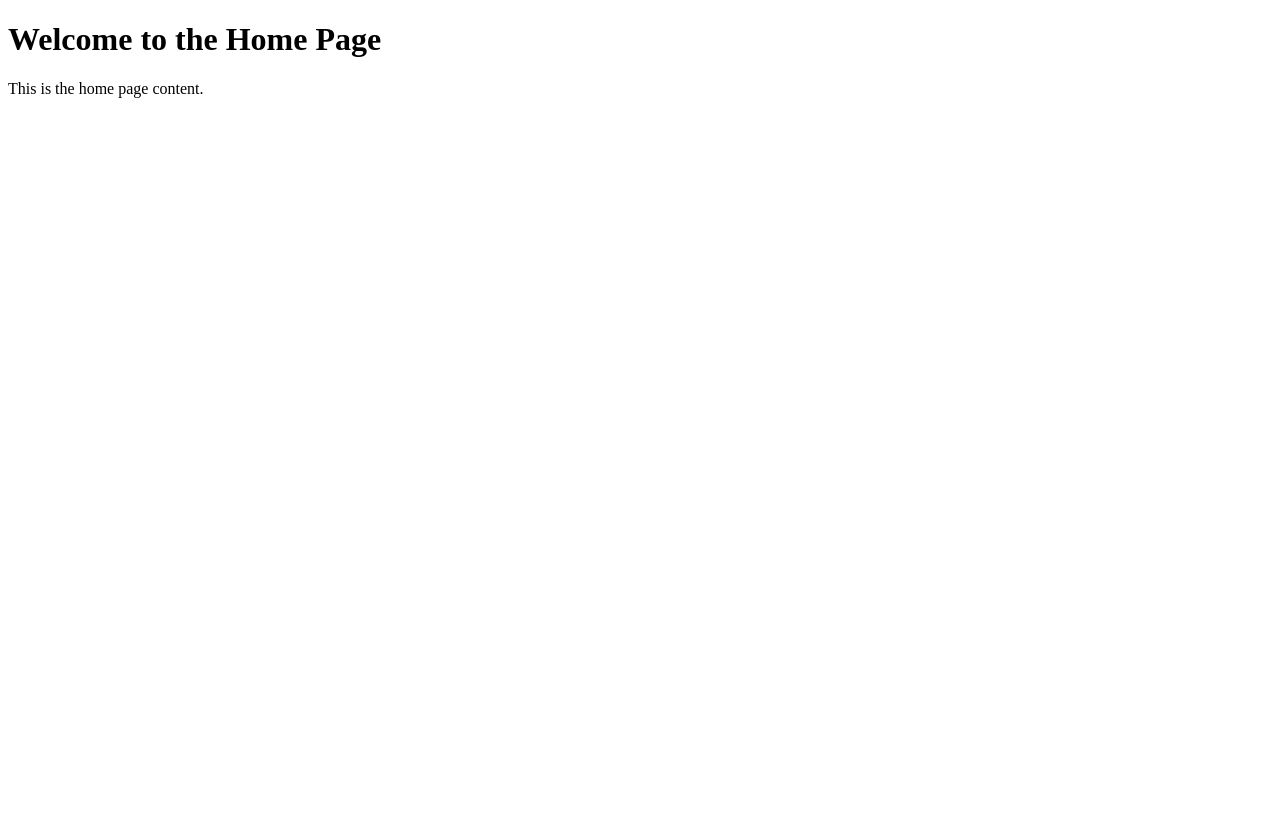
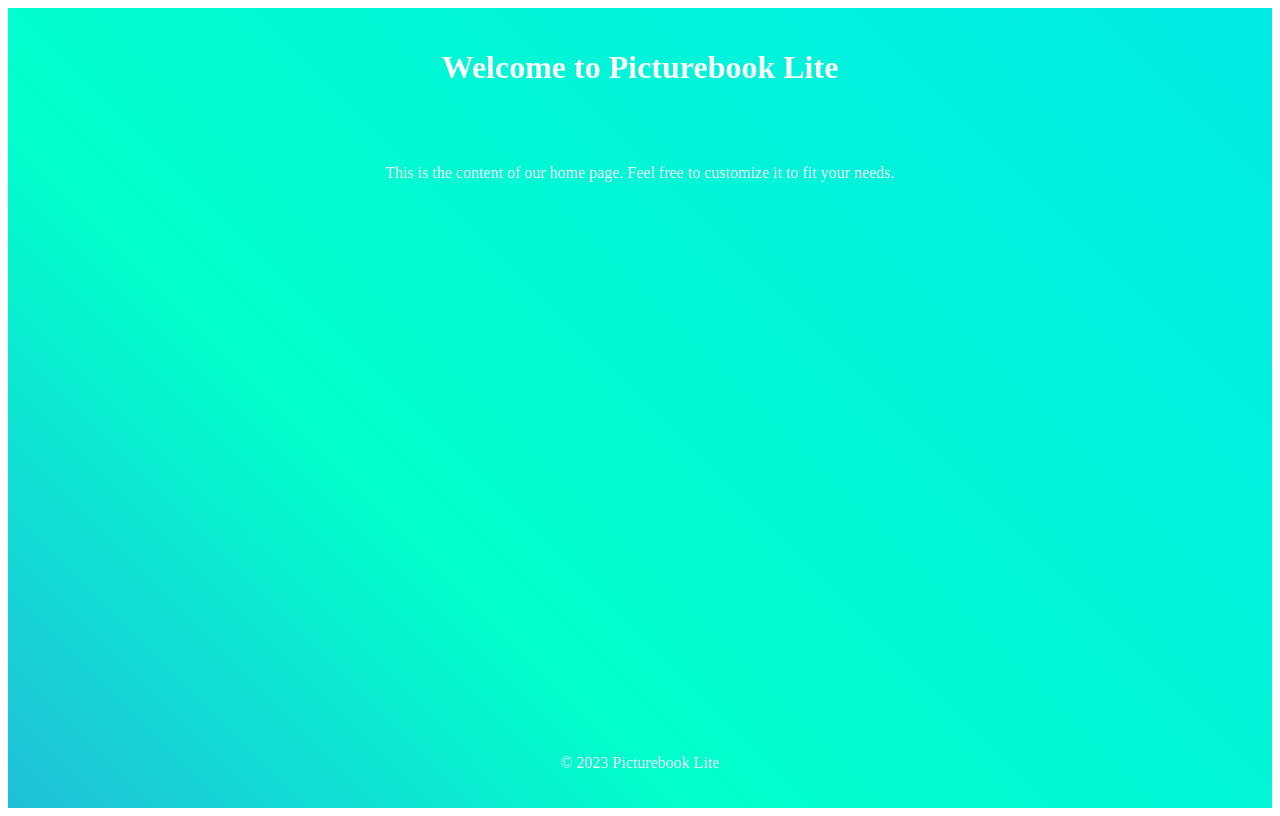
Before and after one commit to InsaneH4/picturebook-gen, a React (Vite) app in the folder frontend/: page / in a window 1280 px wide. Built offline with nearby package versions, Linux system fonts and the light colour scheme.

Commit message:
pretty homepage

```diff
--- a/frontend/src/pages/Home.css
+++ b/frontend/src/pages/Home.css
@@ -1,42 +1,35 @@
 /* Home.css */
 
 /* Define styles for the container of your home page */
-.home-container {
+.home-page {
   display: flex;
   flex-direction: column;
   align-items: center;
   justify-content: center;
   height: 100vh;
+  background: linear-gradient(45deg, #ff00b8, #7d00ff, #00ffcc, #00d4ff);
+  background-size: 400% 400%;
+  animation: gradientAnimation 15s ease infinite;
+  color: white;
 }
 
-  /* Style the heading */
-  .home-heading {
-    font-size: 2rem;
-    font-weight: bold;
-    margin-bottom: 20px;
+@keyframes gradientAnimation {
+  0% {
+    background-position: 0% 50%;
+  }
+  50% {
+    background-position: 100% 50%;
+  }
+  100% {
+    background-position: 0% 50%;
+  }
 }
 
-  /* Style paragraphs or content */
-  .home-content {
-    font-size: 1.2rem;
+header, main, footer {
   text-align: center;
-    max-width: 600px;
-    margin-bottom: 30px;
+  padding: 20px;
 }
 
-  /* Style buttons or call-to-action elements */
-  .home-button {
-    background-color: #007bff;
-    color: #fff;
-    padding: 10px 20px;
-    border: none;
-    border-radius: 5px;
-    font-size: 1rem;
-    cursor: pointer;
-    text-decoration: none;
-    transition: background-color 0.3s ease-in-out;
+footer {
+  margin-top: auto;
 }
-
-  .home-button:hover {
-    background-color: #0056b3;
-  }
--- a/frontend/src/pages/Home.tsx
+++ b/frontend/src/pages/Home.tsx
@@ -1,14 +1,25 @@
 // src/pages/Home.tsx
 
 import React from 'react';
-import './pages/Home'
-function Home() {
+import './Home.css'
+
+const HomePage: React.FC = () => {
   return (
-    <div>
-      <h1>Welcome to the Home Page</h1>
-      <p>This is the home page content.</p>
+    <div className="home-page">
+      <header>
+        <h1>Welcome to Picturebook Lite</h1>
+      </header>
+      <main>
+        <p>
+          This is the content of our home page. Feel free to customize it to
+          fit your needs.
+        </p>
+      </main>
+      <footer>
+        <p>&copy; {new Date().getFullYear()} Picturebook Lite</p>
+      </footer>
     </div>
   );
-}
+};
 
-export default Home;
+export default HomePage;
--- a/frontend/src/pages/Signup.tsx
+++ b/frontend/src/pages/Signup.tsx
@@ -1,8 +1,10 @@
 // src/pages/Signup.jsx
 import React from 'react';
 
-function Signup() {
-  return (
+function Signup()
+{
+  return
+  (
     <div>
       <h1>Sign Up</h1>
       <p>Sign up for our service here.</p>
--- a/frontend/src/pages/mainhub.tsx
+++ b/frontend/src/pages/mainhub.tsx
@@ -1,8 +1,10 @@
 // src/pages/MainHub.jsx
 import React from 'react';
 
-function mainhub() {
-  return (
+function mainhub()
+{
+  return
+  (
     <div>
       <h1>Main Hub</h1>
       <p>This is the main hub of your app.</p>
```
Lines whose indentation alone changed are shown as unchanged.
